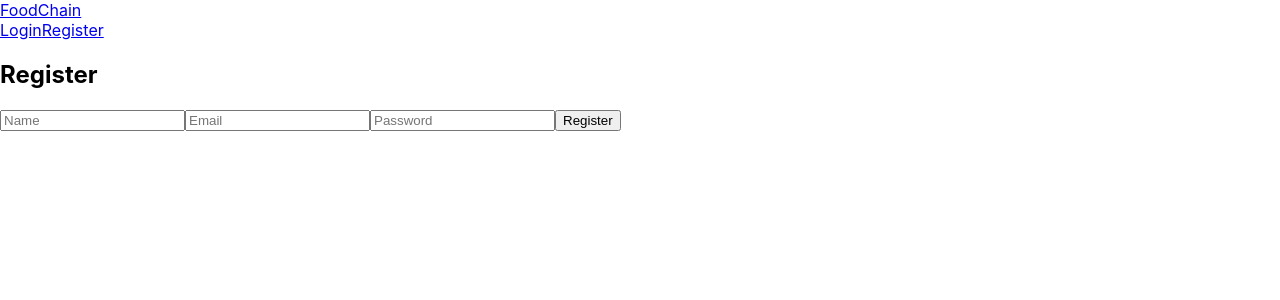
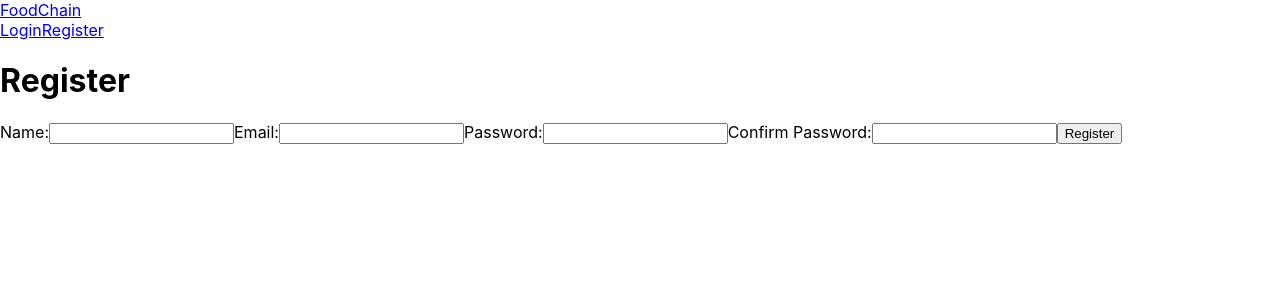
Before and after one commit to LiaraLee/Their-List, a React (Create React App) app in the folder frontend/: page /register in a window 1280 px wide. Shown: the top 300 px of the page. Built offline with nearby package versions, Linux system fonts and the light colour scheme.

Commit message:
Front end debugging, Home.js

```diff
--- a/frontend/package.json
+++ b/frontend/package.json
@@ -17,6 +17,7 @@
     "web-vitals": "^2.1.4"
   },
   "scripts": {
+    "dev": "react-scripts start",
     "start": "react-scripts start",
     "build": "react-scripts build",
     "test": "react-scripts test",
@@ -39,5 +40,8 @@
       "last 1 firefox version",
       "last 1 safari version"
     ]
+  },
+  "devDependencies": {
+    "@types/react": "^19.1.0"
   }
 }
--- a/frontend/src/App.js
+++ b/frontend/src/App.js
@@ -1,23 +1,27 @@
 import React from "react";
 import { BrowserRouter as Router, Route, Routes } from "react-router-dom";
-import Home from "./pages/Home";
-import Login from "./pages/Login";
-import Register from "./pages/Register";
-import Dashboard from "./pages/Dashboard";
-import Orders from "./pages/Orders";
-import Navbar from "./components/Navbar";
+import Home from "./pages/Home.js";
+import Login from "./pages/Login.js";
+import Register from "./pages/Register.js";
+import Dashboard from "./pages/Dashboard.js";
+import Orders from "./pages/Orders.js";
+import Navbar from "./components/Navbar.js";
 
+// Main App component
 function App() {
   return (
     <Router>
-      <Navbar />
+      <Navbar /> {/* This is your navigation bar, included in every page */}
+      <div className="App">
         <Routes>
+          {/* Define routes and associate them with the correct components */}
           <Route path="/" element={<Home />} />
           <Route path="/login" element={<Login />} />
           <Route path="/register" element={<Register />} />
           <Route path="/dashboard" element={<Dashboard />} />
           <Route path="/orders" element={<Orders />} />
         </Routes>
+      </div>
     </Router>
   );
 }
--- a/frontend/src/index.js
+++ b/frontend/src/index.js
@@ -1,8 +1,8 @@
 import React from 'react';
 import ReactDOM from 'react-dom/client';
 import './index.css';
-import App from './App';
-import reportWebVitals from './reportWebVitals';
+import App from './App.js';
+import reportWebVitals from './reportWebVitals.js';
 
 const root = ReactDOM.createRoot(document.getElementById('root'));
 root.render(
--- a/frontend/src/pages/Home.js
+++ b/frontend/src/pages/Home.js
@@ -0,0 +1,24 @@
+// src/pages/Home.js
+import React from 'react';
+import { Link } from 'react-router-dom'; // For navigation
+
+const Home = () => {
+  return (
+    <div className="home-container">
+      <h1>Welcome to Their List</h1>
+      <p>
+        Your go-to app for managing tasks, to-dos, and more. Start organizing your life today!
+      </p>
+      <div className="home-buttons">
+        <Link to="/login" className="btn">
+          Login
+        </Link>
+        <Link to="/register" className="btn">
+          Register
+        </Link>
+      </div>
+    </div>
+  );
+};
+
+export default Home;
--- a/frontend/src/pages/Login.js
+++ b/frontend/src/pages/Login.js
@@ -1,30 +1,52 @@
-import React, { useState } from "react";
-import axios from "axios";
-import { useNavigate } from "react-router-dom";
+// src/pages/Login.js
+import React, { useState } from 'react';
+import { useNavigate } from 'react-router-dom'; // For redirecting after login
 
 const Login = () => {
-  const [email, setEmail] = useState("");
-  const [password, setPassword] = useState("");
-  const navigate = useNavigate();
+  const [email, setEmail] = useState('');
+  const [password, setPassword] = useState('');
+  const history = useNavigate();
 
-  const handleLogin = async (e) => {
+  const handleSubmit = async (e) => {
     e.preventDefault();
-    try {
-      const { data } = await axios.post("http://localhost:5000/api/auth/login", { email, password });
-      localStorage.setItem("token", data.token);
-      navigate("/dashboard");
-    } catch (error) {
-      alert("Invalid credentials");
+
+    // Send login request (you'll handle the API request here)
+    const response = await fetch('/api/users/login', {
+      method: 'POST',
+      headers: {
+        'Content-Type': 'application/json',
+      },
+      body: JSON.stringify({ email, password }),
+    });
+
+    if (response.ok) {
+      // On successful login, redirect to Home or Dashboard
+      history.push('/home');
+    } else {
+      // Handle login failure
+      alert('Invalid credentials!');
     }
   };
 
   return (
-    <div className="container">
-      <h2>Login</h2>
-      <form onSubmit={handleLogin}>
-        <input type="email" placeholder="Email" onChange={(e) => setEmail(e.target.value)} />
-        <input type="password" placeholder="Password" onChange={(e) => setPassword(e.target.value)} />
-        <button type="submit">Login</button>
+    <div className="login-container">
+      <h1>Login</h1>
+      <form onSubmit={handleSubmit}>
+        <label>Email:</label>
+        <input
+          type="email"
+          value={email}
+          onChange={(e) => setEmail(e.target.value)}
+          required
+        />
+        <label>Password:</label>
+        <input
+          type="password"
+          value={password}
+          onChange={(e) => setPassword(e.target.value)}
+          required
+        />
+        <button type="submit" className="btn">Login</button>
       </form>
     </div>
   );
--- a/frontend/src/pages/Register.js
+++ b/frontend/src/pages/Register.js
@@ -1,31 +1,73 @@
-import React, { useState } from "react";
-import axios from "axios";
-import { useNavigate } from "react-router-dom";
+// src/pages/Register.js
+import React, { useState } from 'react';
+import { useNavigate } from 'react-router-dom'; // For redirecting after registration
 
 const Register = () => {
-  const [name, setName] = useState("");
-  const [email, setEmail] = useState("");
-  const [password, setPassword] = useState("");
-  const navigate = useNavigate();
+  const [name, setName] = useState('');
+  const [email, setEmail] = useState('');
+  const [password, setPassword] = useState('');
+  const [confirmPassword, setConfirmPassword] = useState('');
+  const history = useNavigate();
 
-  const handleRegister = async (e) => {
+  const handleSubmit = async (e) => {
     e.preventDefault();
-    try {
-      await axios.post("http://localhost:5000/api/auth/register", { name, email, password });
-      navigate("/login");
-    } catch (error) {
-      alert("Registration failed");
+
+    if (password !== confirmPassword) {
+      alert('Passwords do not match!');
+      return;
+    }
+
+    // Send registration request
+    const response = await fetch('/api/users/register', {
+      method: 'POST',
+      headers: {
+        'Content-Type': 'application/json',
+      },
+      body: JSON.stringify({ name, email, password }),
+    });
+
+    if (response.ok) {
+      // On successful registration, redirect to login page
+      history.push('/login');
+    } else {
+      // Handle registration failure
+      alert('Registration failed!');
     }
   };
 
   return (
-    <div className="container">
-      <h2>Register</h2>
-      <form onSubmit={handleRegister}>
-        <input type="text" placeholder="Name" onChange={(e) => setName(e.target.value)} />
-        <input type="email" placeholder="Email" onChange={(e) => setEmail(e.target.value)} />
-        <input type="password" placeholder="Password" onChange={(e) => setPassword(e.target.value)} />
-        <button type="submit">Register</button>
+    <div className="register-container">
+      <h1>Register</h1>
+      <form onSubmit={handleSubmit}>
+        <label>Name:</label>
+        <input
+          type="text"
+          value={name}
+          onChange={(e) => setName(e.target.value)}
+          required
+        />
+        <label>Email:</label>
+        <input
+          type="email"
+          value={email}
+          onChange={(e) => setEmail(e.target.value)}
+          required
+        />
+        <label>Password:</label>
+        <input
+          type="password"
+          value={password}
+          onChange={(e) => setPassword(e.target.value)}
+          required
+        />
+        <label>Confirm Password:</label>
+        <input
+          type="password"
+          value={confirmPassword}
+          onChange={(e) => setConfirmPassword(e.target.value)}
+          required
+        />
+        <button type="submit" className="btn">Register</button>
       </form>
     </div>
   );
```
Also changed, not shown: 1 other file (tests, documents, lock files or other folders). Lines whose indentation alone changed are shown as unchanged.
